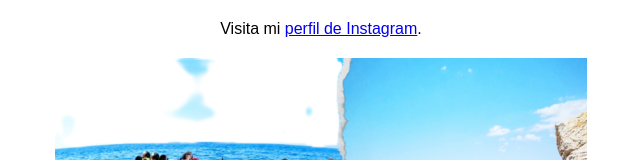
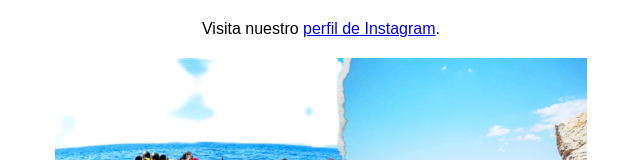
Before and after one commit to alteadventures/alteadventures_1, a plain HTML site: page index.html in a window 1280 px wide. Shown: the top 160 px of the page, without its empty margins (319-959 px from the left). Drawn offline with Linux system fonts and the light colour scheme.

Commit message:
Update index.html
hhh

```diff
--- a/index.html
+++ b/index.html
@@ -28,7 +28,7 @@
 </head>
 <body>
     <!-- Enlace directo a Instagram sin cookies -->
-    <p>Visita mi <a href="https://www.instagram.com/alteadventures/" target="_blank">perfil de Instagram</a>.</p>
+    <p>Visita nuestro <a href="https://www.instagram.com/alteadventures/" target="_blank">perfil de Instagram</a>.</p>
 
     <!-- Enlace que envuelve la imagen -->
     <a href="https://www.instagram.com/alteadventures/" target="_blank">
```
